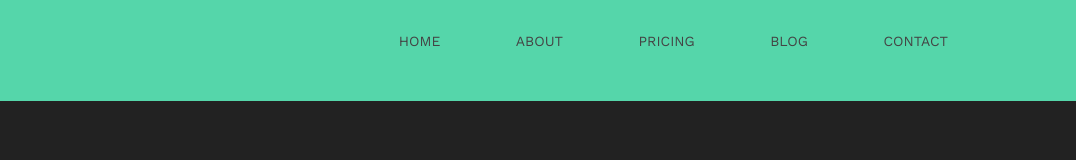
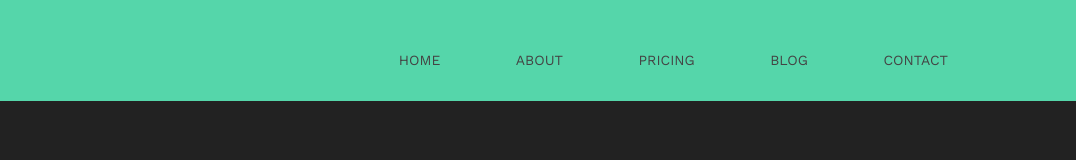
Before and after one commit to Endzo-Useri/An-awesome-Navbar, a plain HTML site: page index.html in a window 1280 px wide. Shown: the full height of the page, 204-1280 px from the left. Drawn offline with nearby package versions, Linux system fonts and the light colour scheme.

Commit message:
Update styles.css

```diff
--- a/styles.css
+++ b/styles.css
@@ -42,7 +42,7 @@ nav ul {
 nav li {
 	display: inline-block;
 	margin-left: 70px;
-	padding-top: 31px;
+	padding-top: 50px;
 
 	position: relative;
 }
```
